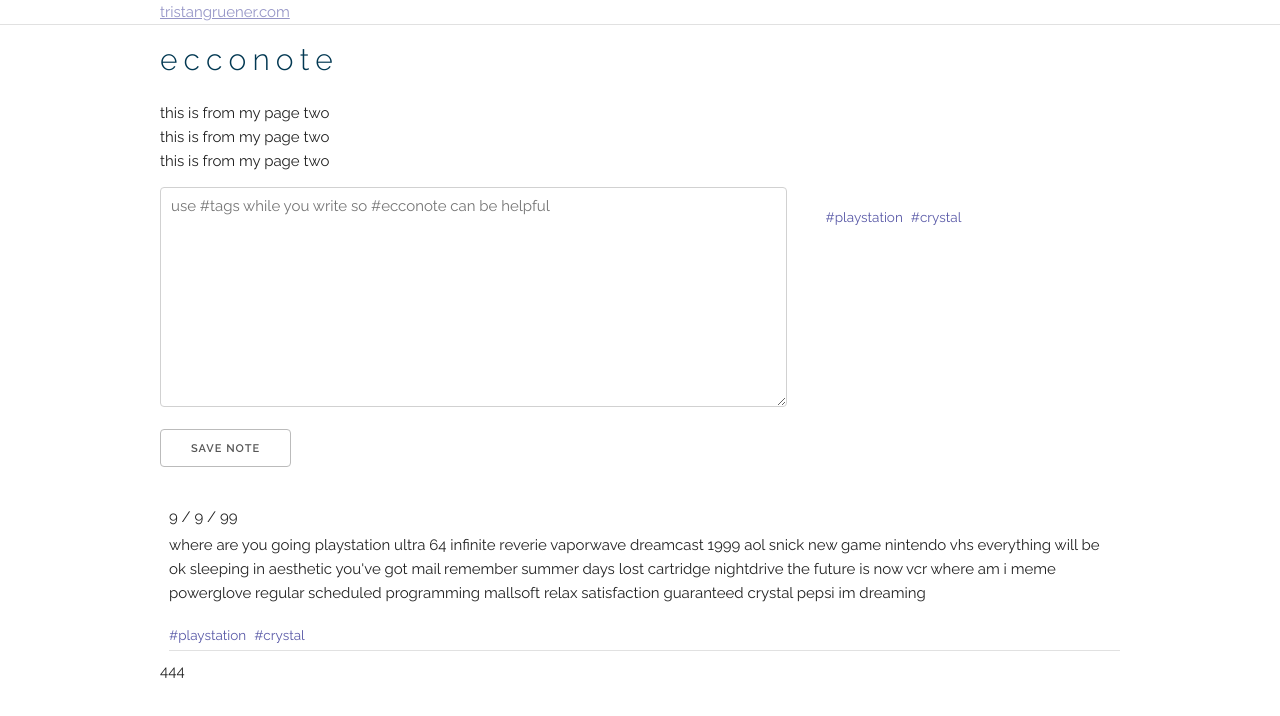
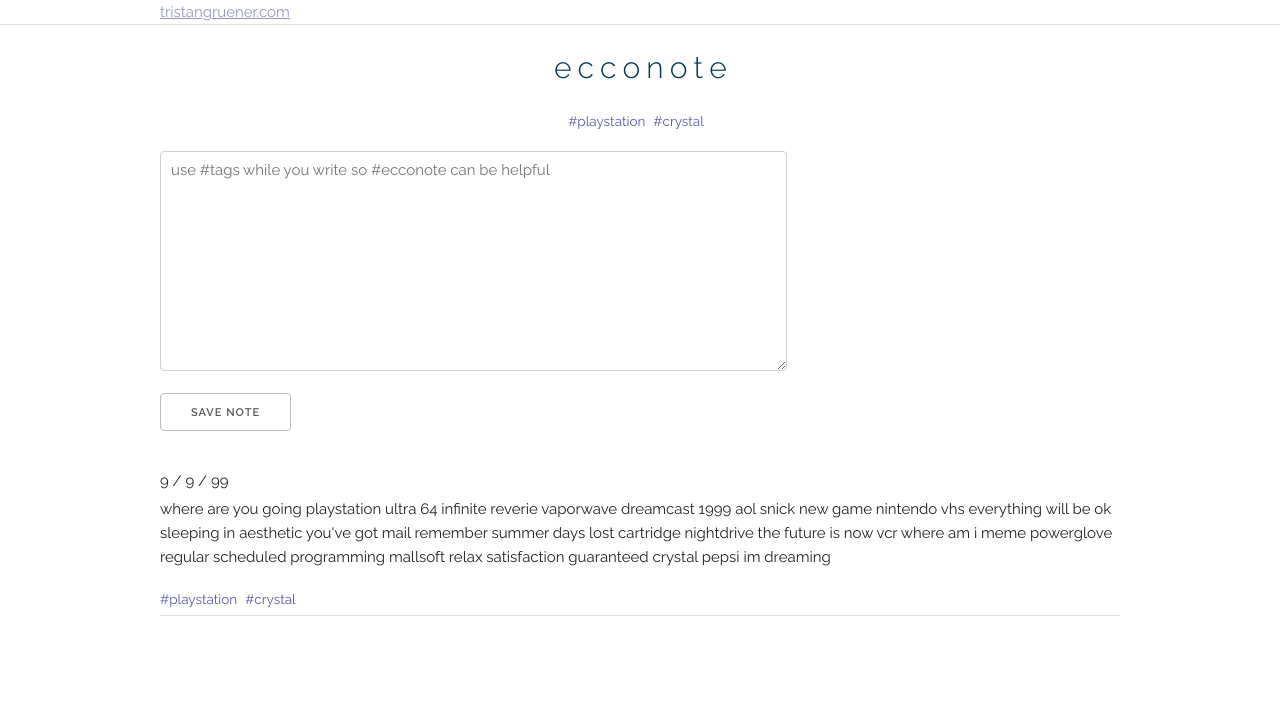
Before and after one commit to TristanAG/tangerine-notes, a React (Create React App) app: page / in a window 1280 px wide. Shown: the top 716 px of the page. Built offline with nearby package versions, Linux system fonts and the light colour scheme.

Commit message:
need to learn react router more fully before implementing into app

```diff
--- a/src/components/HashWordList.js
+++ b/src/components/HashWordList.js
@@ -10,7 +10,7 @@ const HashWordList = ({ hashedWords }) => (
 
   //ok, so the hashword should render with the date added, and it should also not have the box
 
-  <div style={{marginTop: '18px'}}>
+  <div style={{marginTop: '18px'}} id='hashtag-banner'>
     {
       hashedWords.slice(0).reverse().map((hashedWord, index) => (
         <p key={index} className="hash-word">
--- a/src/components/Header.js
+++ /dev/null
@@ -1,19 +0,0 @@
-import React from 'react'
-
-const Header = () => (
-  <header>
-    <div className="container">
-      <a href="http://tristangruener.com">tristangruener.com</a>
-      {/* <p>
-        The app should allow you to very simply record your thoughts, jot them down quickly with tags, however you choose, and be able to have them echoed back to you whenever you want that info. <br />It's an interface for abstracting your thoughts and finding ways of making connections.<br/>I thnk that the app should ecco back your latest hashtags, but also find ways of reminding you what you're focused on.<br />
-        it's a way of abstracting your thoughts out. <br/>
-        so the interface should be super minimal. like, really minimal.<br/>
-        whenever you log in, you see
-        the hashtag list will just be the latest things that you've entered, and it will only display a certain amount... you can specify the amount in config if you choose! but something else super cool is that I see the idea of building a native app type
-    </p> */}
-    </div>
-    <hr />
-  </header>
-)
-
-export default Header
--- /dev/null
+++ b/src/components/HomepageHeader.js
@@ -0,0 +1,12 @@
+import React from 'react'
+
+const HomepageHeader = () => (
+  <div>
+    <div className="container">
+      <a href="http://tristangruener.com">tristangruener.com</a>
+    </div>
+    <hr />
+  </div>
+)
+
+export default HomepageHeader
--- a/src/components/Note.js
+++ b/src/components/Note.js
@@ -4,13 +4,15 @@ import HashWordList from './HashWordList'
 const Note = ({ notes }) => (
   <div>
     {
-      notes.slice(0).reverse().map((note) => (
-        <div key={note.id} className='note-preview'>
+      notes.slice(0).reverse().map((note, index) => (
+
+        <div key={index} className='note-preview'>
           <p className='date'>9 / 9 / 99</p>
           <p>{note.content}</p>
           <HashWordList hashedWords={note.tags} />
           <hr />
         </div>
+
       ))
     }
   </div>
--- a/src/css/style.css
+++ b/src/css/style.css
@@ -24,7 +24,6 @@ textarea {
 
 .note-preview {
   border-radius: 3px;
-  padding-left: 9px;
   padding-top: 3px;
   margin-bottom: 8px; }
   .note-preview p {
--- a/src/css/style.scss
+++ b/src/css/style.scss
@@ -37,12 +37,16 @@ textarea{
 .note-preview{
   // border: 1px solid lighten(#bbb, 14%);
   border-radius: 3px;
-  padding-left: 9px;
+
   padding-top: 3px;
   margin-bottom: 8px;
   p{
     margin-bottom: 4px;
   }
+}
+
+#hashtag-banner{
+  // background-color: darken($link-color, 18%);
 }
 
 #main-nav{
--- a/src/index.js
+++ b/src/index.js
@@ -1,7 +1,7 @@
 import React from 'react';
 import ReactDOM from 'react-dom';
-import { BrowserRouter, Route, Link } from 'react-router-dom'
-import Header from './components/Header'
+
+import HomepageHeader from './components/HomepageHeader'
 import NoteForm from './components/NoteForm'
 import Note from './components/Note'
 import HashWordList from './components/HashWordList'
@@ -10,16 +10,6 @@ import './css/skeleton.css';
 import './css/style.css';
 import registerServiceWorker from './registerServiceWorker';
 // import App from './App';
-
-//i think i need to be done with this particular experiment... I want it to be cleaner
-//do I want to move forward withthis thing at all? What if it was actually something cool... what woud be essential?
-
-//the most essential thing would be a clean minimal interface to write notes.
-//as you add hashtags, they appear on the side
-//when you save notes you can view a backlog of all your note history
-//you can filter your notes by date or tag.
-
-//add button only appears if there is text that can be saved
 
 class TangerineNotes extends React.Component {
   constructor(props){
@@ -36,33 +26,8 @@ class TangerineNotes extends React.Component {
             '#playstation'
           ]
         }
-        // {
-        //   id: 0,
-        //   content: 'doing #yoga is good for your #health. It helps open your #thirdeye',
-        //   tags: [
-        //     '#yoga',
-        //     '#thirdeye',
-        //     '#health'
-        //   ]
-        // },
-        // {
-        //   id: 1,
-        //   content: 'make sure this #weekend to do some hard #chillin',
-        //   tags: [
-        //     '#chillin',
-        //     '#weekend'
-        //   ]
-        // }
       ],
       hashedWords: [
-        // '#yoga',
-        // '#thirdeye',
-        // '#health',
-        // '#chillin',
-        // '#weekend',
-        // '#weed',
-        // '#drank',
-        // '#sleep'
         '#crystal',
         '#playstation'
       ]
@@ -90,71 +55,31 @@ class TangerineNotes extends React.Component {
   render() {
     return (
       <div>
+        <HomepageHeader/>
+        <div className='container' style={{marginTop: '23px'}}>
+          <center>
+            <h4>e c c o  n o t e</h4>
+            <HashWordList hashedWords={this.state.hashedWords} />
+          </center>
+        </div>
+        <div className="container" style={{ marginTop: "15px"}}>
           <div className="row">
             <div className="columns eight">
               <NoteForm addHashWord={this.addHashWord} addNote={this.addNote}/>
             </div>
             <div className="columns four">
-            <HashWordList hashedWords={this.state.hashedWords} />
+
             </div>
           </div>
           <div className="row">
             <Note notes={this.state.notes} />
           </div>
         </div>
+      </div>
     )
   }
 }
 
-const NotesPage = () => {
-  <div>
-    <div>
-      <div className="row">
-      <h4>e c c o  n o t e</h4>
-      <div id="main-nav">
-        <Link to='/' component={TestPageTwo} className='page-link'>new</Link>
-        <Link to='/notes' component={TestPageTwo} className='page-link'>notes</Link>
-        <Link to='/about' component={TestPageTwo} className='page-link'>about</Link>
-        <HashWordList hashedWords={this.state.hashedWords} />
-      </div>
-      </div>
 
-      <div className="row">
-        <Note notes={this.state.notes} />
-      </div>
-    </div>
-  </div>
-}
-
-const TestPage = () => (
-  <div>this is from my dashboard
-    <Link to='/test' component={TestPageTwo}>testpagetwo</Link>
-  </div>
-)
-
-const TestPageTwo = () => (
-  <div>this is from my page two</div>
-)
-
-const app = (
-  <BrowserRouter>
-    <div>
-      <Header />
-      <div className="container" style={{ marginTop: "15px"}}>
-        <h4>e c c o  n o t e</h4>
-        <div id="main-nav">
-          <Link to='/' component={TestPageTwo} className='page-link'>new</Link>
-          <Link to='/notes' component={TestPageTwo} className='page-link'>notes</Link>
-          <Link to='/about' component={TestPageTwo} className='page-link'>about</Link>
-        </div>
-        <Route path='/' exact={true} component={TangerineNotes} />
-        <Route path='/test' component={TestPageTwo} />
-        <footer>444</footer>
-      </div>
-    </div>
-  </BrowserRouter>
-
-)
-
-ReactDOM.render(app, document.getElementById('root'));
+ReactDOM.render(<TangerineNotes/>, document.getElementById('root'));
 registerServiceWorker();
```
Also changed, not shown: src/components/History.js (added, +11 -0 lines), src/components/MainPage.js (added, +9 -0 lines). Lines whose indentation alone changed are shown as unchanged.
